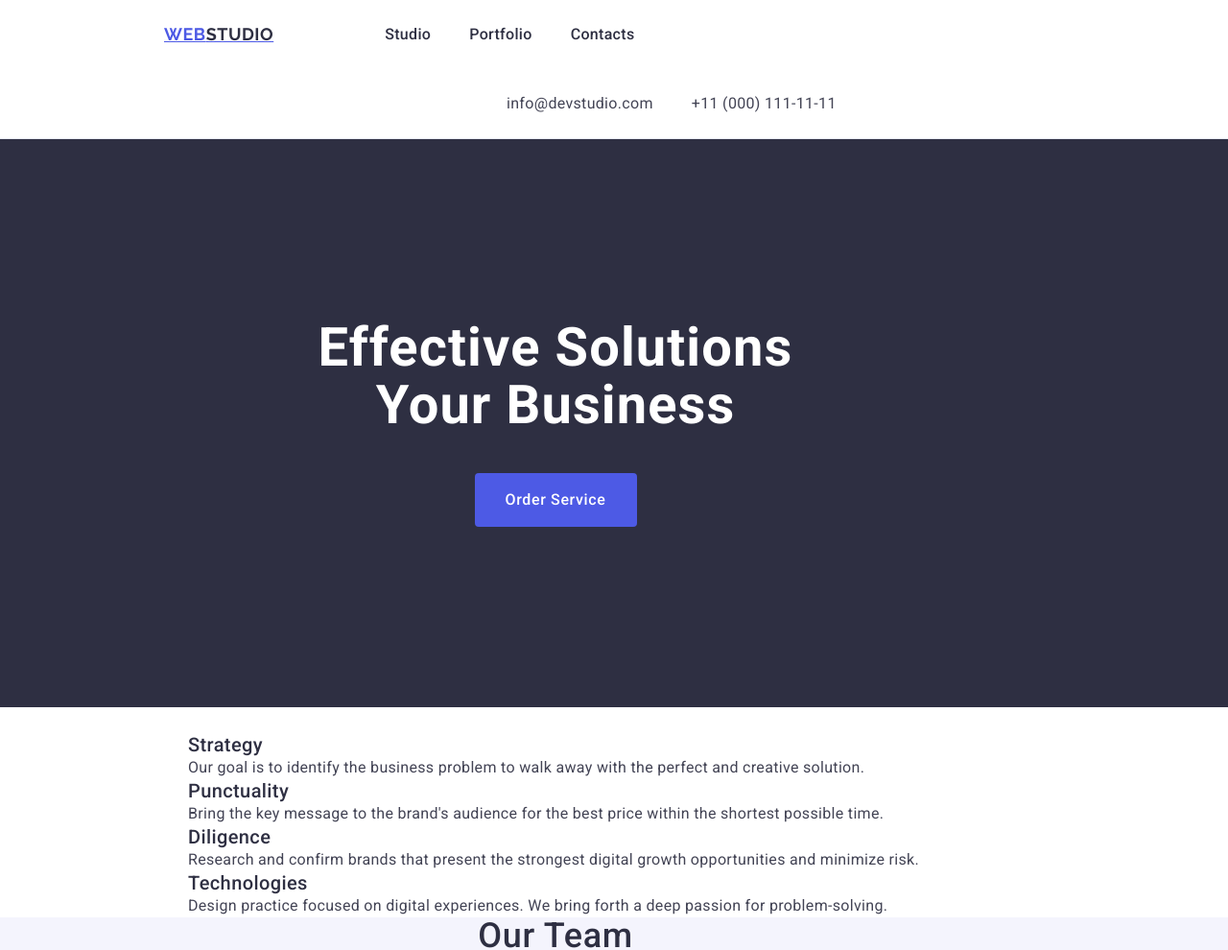
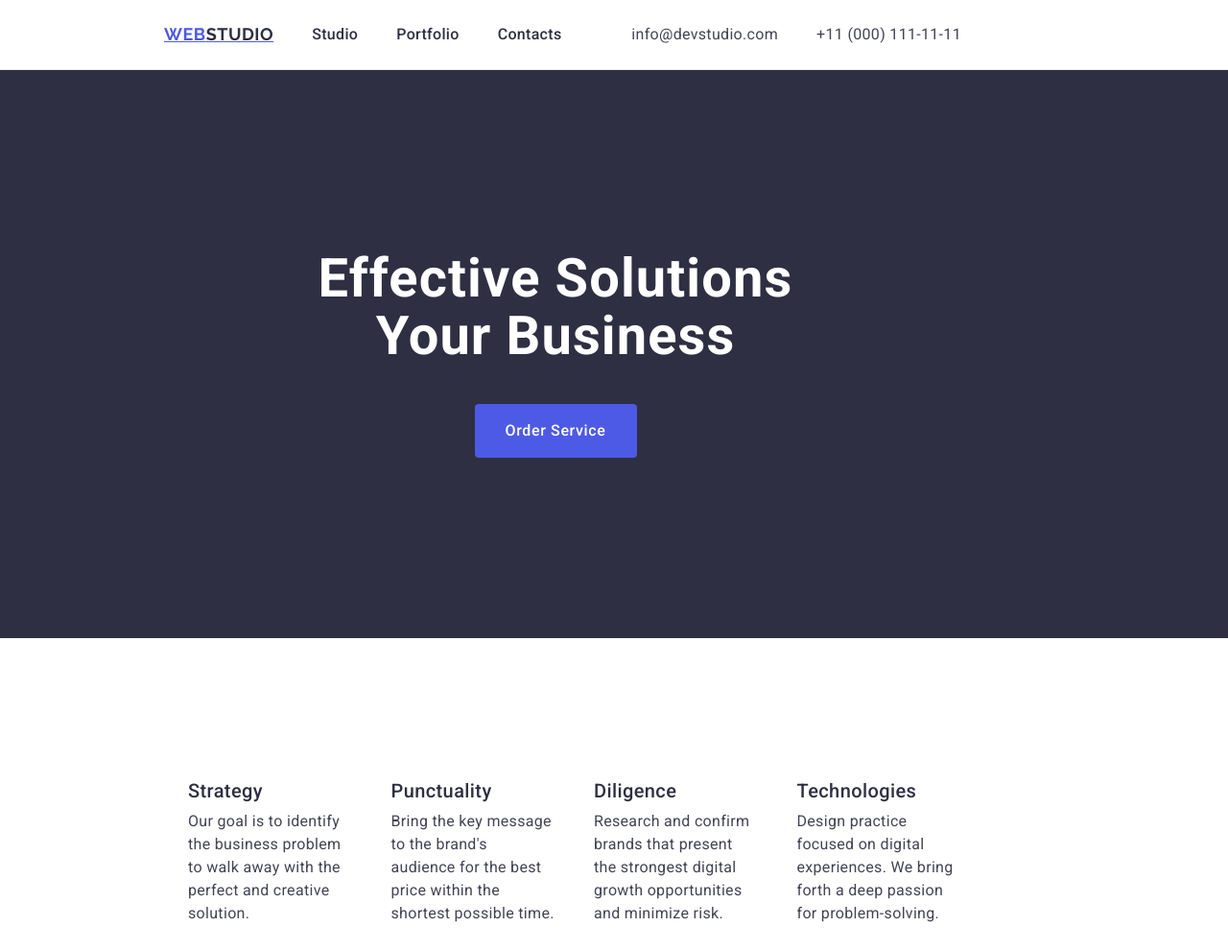
Before and after one commit to Taty-git/goit-markup-hw-03-03, a plain HTML site: page index.html in a window 1280 px wide. Shown: the top 990 px of the page at 96% size. Drawn offline with nearby package versions, Linux system fonts and the light colour scheme.

Commit message:
add styles to 1 and 2 section

```diff
--- a/css/styles.css
+++ b/css/styles.css
@@ -7,12 +7,6 @@ body {
 h1, h2, h3, p, ul {
     margin-top: 0;
     margin-bottom: 0;
-}
-
-.header {
-    background-color: #FFFFFF;
-    border-bottom: 1px solid #e7e9fc;
-
 }
 
 img {
@@ -29,11 +23,25 @@ img {
     width: 1158px;
 }
 
+.header {
+    background-color: #FFFFFF;
+    border-bottom: 1px solid #e7e9fc;
+    display: flex;
+    justify-content: space-between;
+    align-items: center;
+}
+
+.header .container {
+    display: flex;
+    justify-content: space-between;
+}
+
 .navigation {
     padding: 0 15px 0 15px;
     display: flex;
     align-items: center;
 }
+
 .logo {
     font-family: "Raleway", sans-serif;
     font-weight: 700;
@@ -44,7 +52,7 @@ img {
     color: #4d5ae5;
     padding-top: 24px;
     padding-bottom: 24px;
-    margin-right: 76px;
+
 
 }
 .logo:focus, .logo:active {
@@ -85,7 +93,8 @@ img {
 }
 .had-address {
     font-style: normal;
-    display: inline-block;
+    display: flex;
+
 }
 .address-nav {
     font-weight: 400;
@@ -95,7 +104,6 @@ img {
     list-style-type: none;
     display: flex;
     gap: 40px;
-    margin-left: 332px;
     padding-top: 24px;
     padding-bottom: 24px;
 }
@@ -146,12 +154,22 @@ img {
 .main-button:hover, .main-button:focus {
     background-color: #404BBF;
 }
+.second-section {
+    padding: 120px 0;
+}
 .spase {
     color: #FFFFFF;
+    visibility: hidden;
 }
 .feature {
    background-color: #FFFFFF;
    list-style-type: none;
+   display: flex;
+   gap: 40px;
+   width: 100%;
+}
+.feat-items {
+    flex-basis: calc((100% - 3 * 24px) / 4);
 }
 .feat-title {
     font-size: 20px;
@@ -166,6 +184,7 @@ img {
     font-weight: 200;
     line-height: 1.5;
     letter-spacing: 0.02em;
+    padding-top: 8px;
 }
 .team-list {
     background-color: #F4F4FD;
--- a/index.html
+++ b/index.html
@@ -28,7 +28,6 @@
                         <li><a class="link" href="">Contacts</a></li>
                     </ul>
             </nav>
-
             <address class="had-address">
                 <ul class="address-nav">
                     <li>
@@ -39,7 +38,9 @@
                     </li>
                 </ul>
             </address>
+
         </div>
+
     </header>
 
     <main>
@@ -49,26 +50,26 @@
                 <button class="main-button">Order Service</button>
             </div>
         </section>
-        <section>
+        <section class="second-section">
             <div class="container">
                 <h2 class="spase">Advantages</h2>
                 <ul class="feature">
-                    <li>
+                    <li class="feat-items">
                         <h3 class="feat-title">Strategy</h3>
                         <p class="feat-text">Our goal is to identify the business problem to walk away with the
                             perfect and creative solution.</p>
                     </li>
-                    <li>
+                    <li class="feat-items">
                         <h3 class="feat-title">Punctuality</h3>
                         <p class="feat-text">Bring the key message to the brand's audience for the best price within
                             the shortest possible time.</p>
                     </li>
-                    <li>
+                    <li class="feat-items">
                         <h3 class="feat-title">Diligence</h3>
                         <p class="feat-text">Research and confirm brands that present the strongest
                             digital growth opportunities and minimize risk.</p>
                     </li>
-                    <li>
+                    <li class="feat-items">
                         <h3 class="feat-title">Technologies</h3>
                         <p class="feat-text">Design practice focused on digital experiences.
                             We bring forth a deep passion for problem-solving.</p>
```
